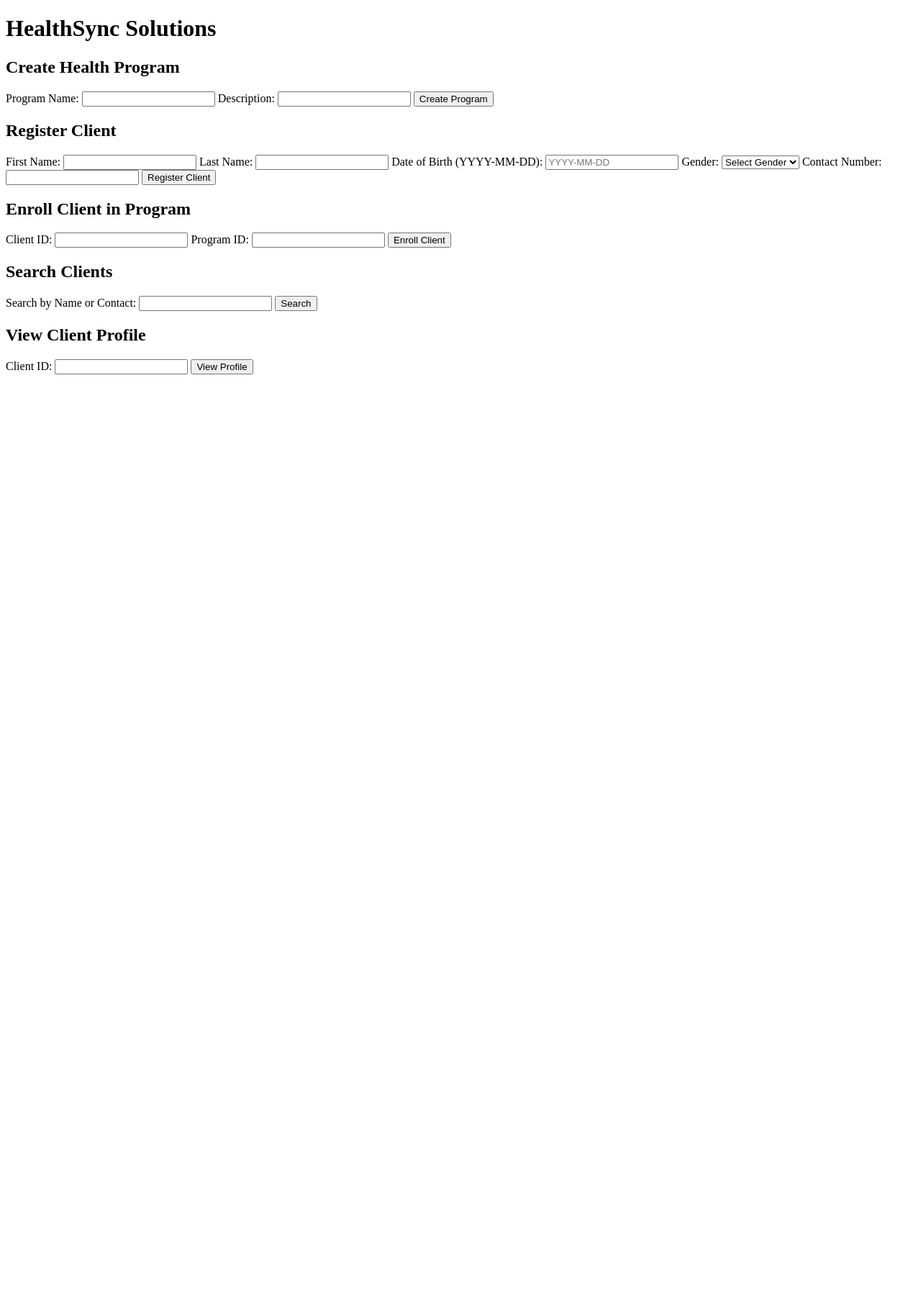
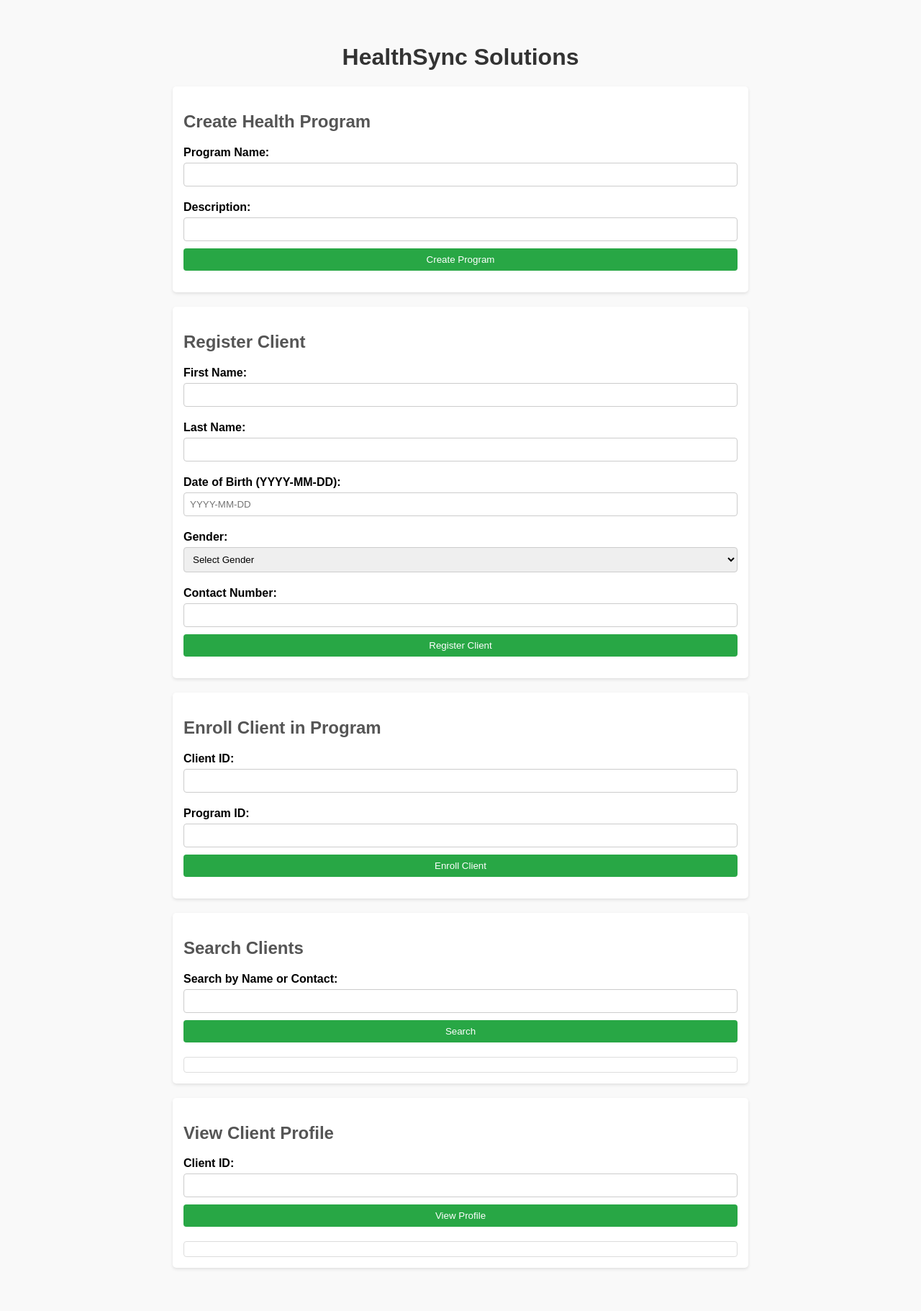
Before and after one commit to Wuodmadam/CEMA-, a Flask app: page / in a window 1280 px wide. Shown: the whole page at 72% size. Before the commit the page ends 520 px from the top, so only its background shows below. Run offline with Flask 3, Linux system fonts and the light colour scheme.

Commit message:
Page styling with HTML

```diff
--- a/templates/index.html
+++ b/templates/index.html
@@ -4,7 +4,117 @@
     <meta charset="UTF-8">
     <meta name="viewport" content="width=device-width, initial-scale=1.0">
     <title>HealthSync solutions</title>
+    <style>
+        body {
+            font-family: Arial, sans-serif;
+            max-width: 800px;
+            margin: 20px auto;
+            padding: 20px;
+            background-color: #f9f9f9;
+        }
+        h1 {
+            color: #333;
+            text-align: center;
+        }
+        h2 {
+            color: #555;
+            margin-top: 20px;
+        }
+        .section {
+            background-color: #fff;
+            padding: 15px;
+            margin-bottom: 20px;
+            border-radius: 5px;
+            box-shadow: 0 2px 4px rgba(0,0,0,0.1);
+        }
+        label {
+            display: block;
+            margin: 10px 0 5px;
+            font-weight: bold;
+        }
+        input, select, button {
+            width: 100%;
+            padding: 8px;
+            margin-bottom: 10px;
+            border: 1px solid #ccc;
+            border-radius: 4px;
+            box-sizing: border-box;
+        }
+        button {
+            background-color: #28a745;
+            color: #fff;
+            border: none;
+            cursor: pointer;
+        }
+        button:hover {
+            background-color: #218838;
+        }
+        #search-results, #client-profile {
+            margin-top: 10px;
+            padding: 10px;
+            border: 1px solid #ddd;
+            border-radius: 4px;
+        }
 
+        body {
+            font-family: Arial, sans-serif;
+            max-width: 800px;
+            margin: 20px auto;
+            padding: 20px;
+            background-color: #f9f9f9;
+        }
+        h1 {
+            color: #333;
+            text-align: center;
+        }
+        h2 {
+            color: #555;
+            margin-top: 20px;
+        }
+        .section {
+            background-color: #fff;
+            padding: 15px;
+            margin-bottom: 20px;
+            border-radius: 5px;
+            box-shadow: 0 2px 4px rgba(0,0,0,0.1);
+        }
+        label {
+            display: block;
+            margin: 10px 0 5px;
+            font-weight: bold;
+        }
+        input, select, button {
+            width: 100%;
+            padding: 8px;
+            margin-bottom: 10px;
+            border: 1px solid #ccc;
+            border-radius: 4px;
+            box-sizing: border-box;
+        }
+        button {
+            background-color: #28a745;
+            color: #fff;
+            border: none;
+            cursor: pointer;
+        }
+        button:hover {
+            background-color: #218838;
+        }
+        #search-results, #client-profile {
+            margin-top: 10px;
+            padding: 10px;
+            border: 1px solid #ddd;
+            border-radius: 4px;
+        }
+        .error {
+            color: red;
+            font-size: 14px;
+            margin-top: 5px;
+
+
+
+        }
+    </style>
 </head>
 <body>
     <h1>HealthSync Solutions</h1>
```
